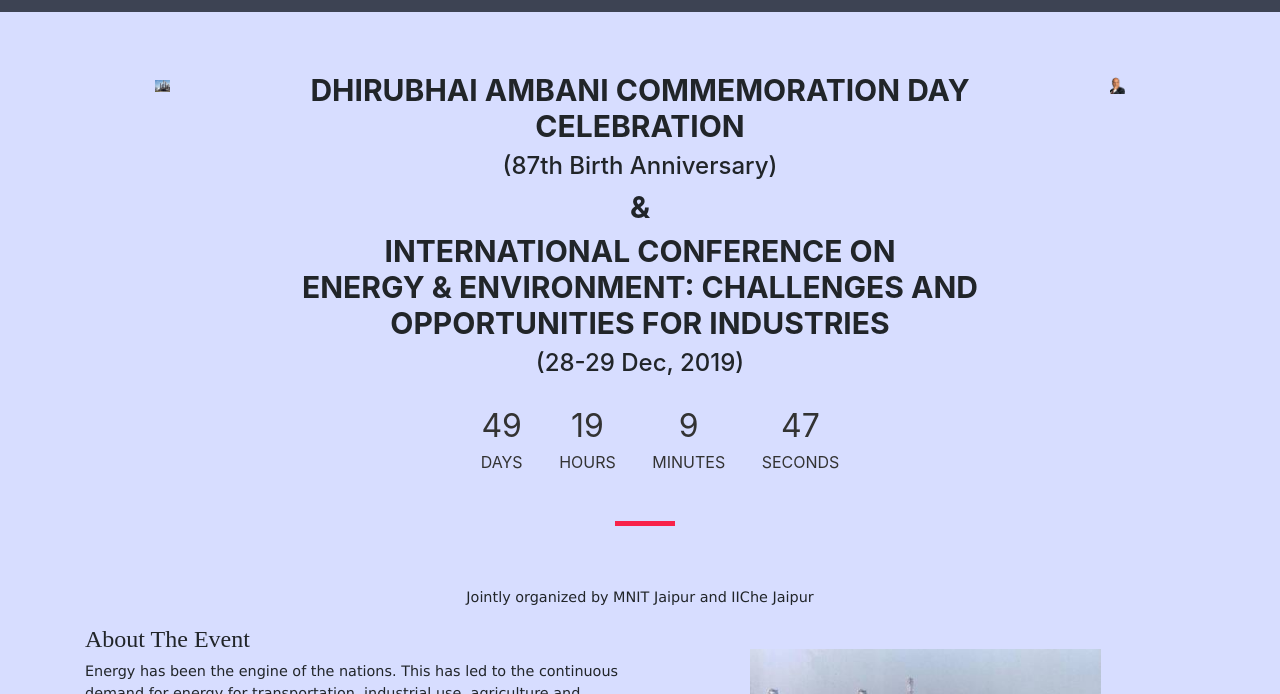
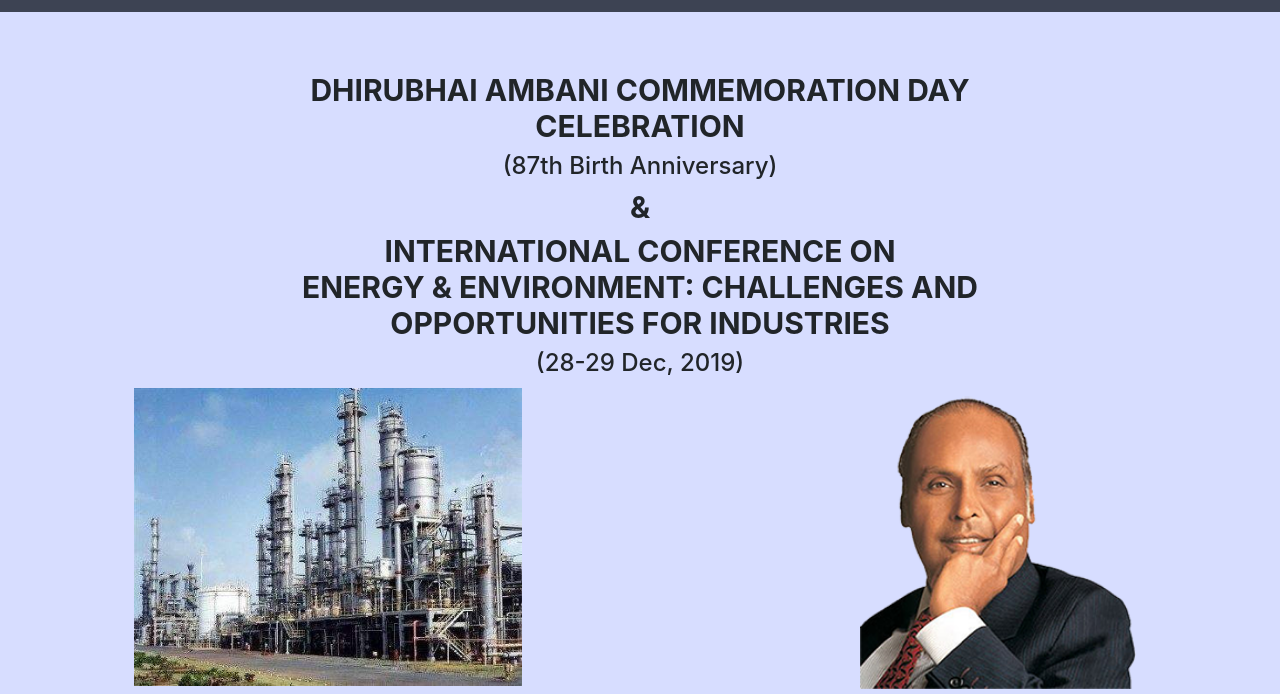
Before and after one commit to dacdcon/dacdcon.github.io, a website with bundled scripts: page index.html in a window 1280 px wide. Shown: the part 68-762 px from the top of the page. Built offline with nearby package versions, Linux system fonts and the light colour scheme; a web font is replaced by a local one.

Commit message:
Update index.html

```diff
--- a/index.html
+++ b/index.html
@@ -80,22 +80,22 @@
     <section id="about"></section>
     <section id="speakers" class="section-with-bg" class="wow fadeInUp">
       <div class="container">
+        <div class="section-header">
+          <h2>Dhirubhai Ambani Commemoration Day<br>
+              Celebration</h2>
+          <center><h4 style="text-align: 'center'">(87th Birth Anniversary)</h4></center>
+                <h2>&</h2>
+              <center><h2 style="text-align: 'center'">International Conference on<br>
+              Energy & Environment: Challenges and<br> Opportunities for Industries
+          </h2>
+                <center><h4>(28-29 Dec, 2019)</h4></center>
 
-        <div  id="apleftbox">
-                          <img width="10%" src="img/hotels/rel-ind.jpg">
+                  <div class="imageer">
+                          <img width="35%" src="img/hotels/reliance-industries-ltd-surat-surat-chemical-manufacturers-20lltsn.jpg">  &nbsp; &nbsp; &nbsp; &nbsp;&nbsp; &nbsp; &nbsp; &nbsp; &nbsp; &nbsp;&nbsp; &nbsp; &nbsp; &nbsp; &nbsp; &nbsp;&nbsp; &nbsp; &nbsp; &nbsp; &nbsp; &nbsp;&nbsp; &nbsp; &nbsp; &nbsp; &nbsp; &nbsp;&nbsp; &nbsp; &nbsp; &nbsp; &nbsp; &nbsp;&nbsp; &nbsp; &nbsp; &nbsp; &nbsp; &nbsp;
+                          <img width="25%" src="img/dheerubhai ambani.png"> &nbsp;
+                          <!-- <img class="factory" width="30%" src="img/1533122363018.jpeg"> -->
 
                   </div>
-                  <div id="apmiddlebox">
-                  <div class="section-header">
-
-                  <h2>Dhirubhai Ambani Commemoration Day<br>
-                      Celebration</h2>
-                  <h4>(87th Birth Anniversary)</h4>
-                        <h2>&amp;</h2>
-                     <h2>International Conference on<br>
-                      Energy & Environment: Challenges and<br> Opportunities for Industries
-                  </h2>
-                        <h4>(28-29 Dec, 2019)</h4>
                   <center><section>
                       <div class="con">
                           <h1 id="head"></h1>
@@ -150,14 +150,7 @@
               </style>
 
 
-        </div></div>
-        <div  id="aprightbox">
-                          <img width="10%" src="img/dheerubhai ambani.png">
-                          <!-- <img class="factory" width="30%" src="img/1533122363018.jpeg"> -->
-                  </div>
-
-
-
+        </div>
         <center><p style="font-size:'0.4em'">Jointly organized by MNIT Jaipur and IIChe Jaipur</p></center>
 
 
```
